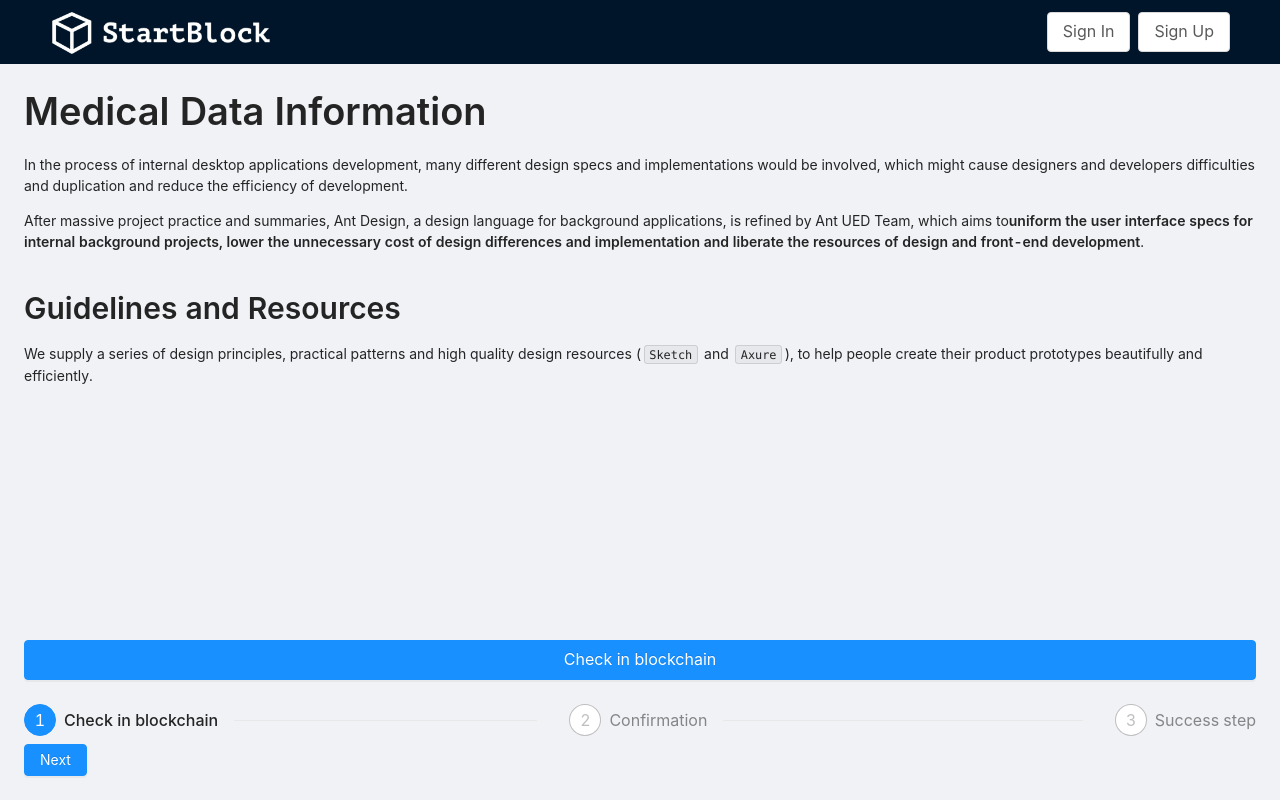
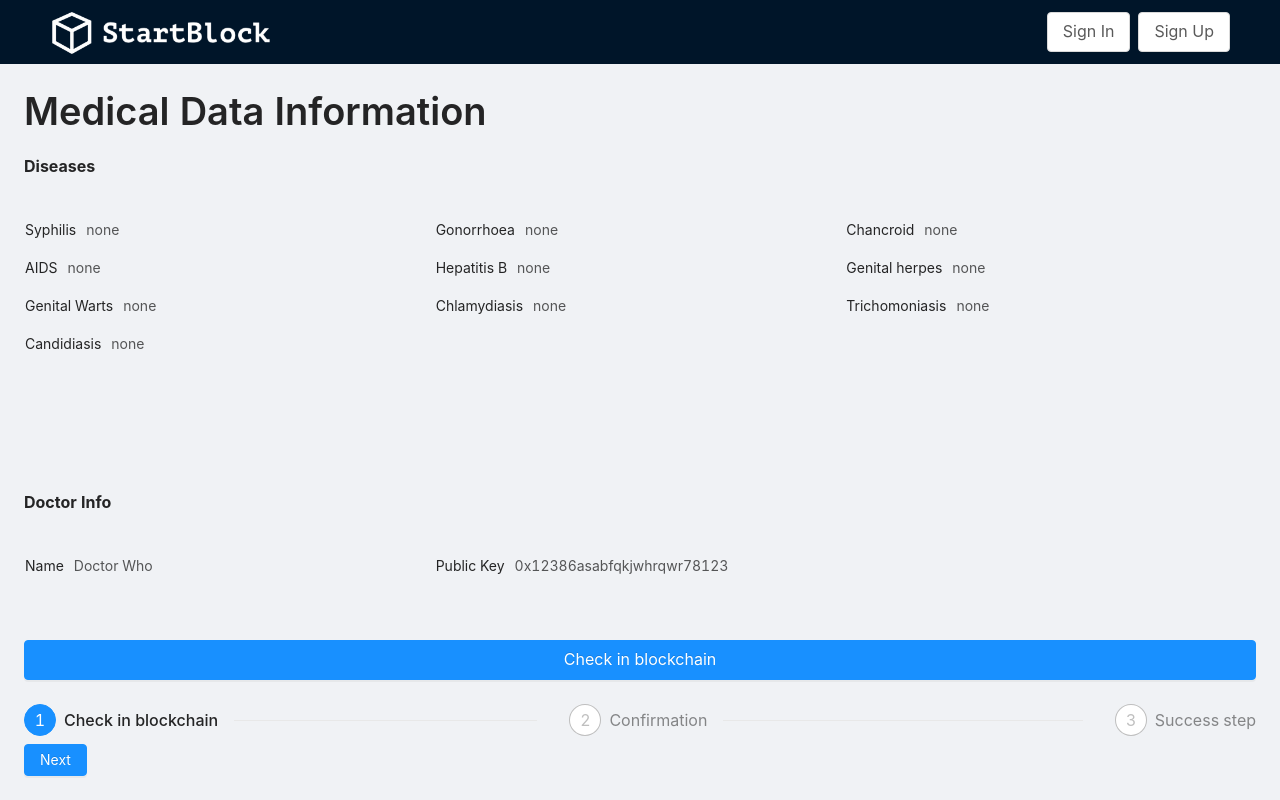
Before and after one commit to timac11/sex-hack-startblock, a React (Create React App) app: page /agreement in a window 1280 px wide. Built offline with nearby package versions, Linux system fonts and the light colour scheme.

Commit message:
some updates

```diff
--- a/src/pages/agreement/steps/confirm/confirm-step.less
+++ b/src/pages/agreement/steps/confirm/confirm-step.less
@@ -3,7 +3,6 @@
   &__container {
     display: flex;
     flex-direction: column;
-    align-items: center;
     height: 100%;
   }
 }
--- a/src/pages/agreement/steps/confirm/confirm-step.tsx
+++ b/src/pages/agreement/steps/confirm/confirm-step.tsx
@@ -6,7 +6,7 @@ const {Title, Paragraph, Text} = Typography;
 
 const ConfirmStep = () => {
     return (
-        <div className="ux-medical-step__container">
+        <div className="ux-confirm-step__container">
             <Typography>
                 <Title>Confirmation Data Information</Title>
                 <Paragraph>
--- /dev/null
+++ b/src/pages/agreement/steps/final/final-step.less
@@ -0,0 +1,3 @@
+.ux-final-step {
+
+}
--- /dev/null
+++ b/src/pages/agreement/steps/final/final-step.tsx
@@ -0,0 +1,6 @@
+import React from "react";
+import "./final-step.less";
+
+const FinalStep = () => {
+
+};
--- a/src/pages/agreement/steps/medical-data/medical-step.less
+++ b/src/pages/agreement/steps/medical-data/medical-step.less
@@ -5,6 +5,10 @@
     flex-direction: column;
     align-items: center;
     height: 100%;
+  }
+
+  &__doctor-info {
+    margin-top: 120px;
   }
 
   &__button-wrapper {
--- a/src/pages/agreement/steps/medical-data/medical-step.tsx
+++ b/src/pages/agreement/steps/medical-data/medical-step.tsx
@@ -1,34 +1,34 @@
 import React from "react";
-import {Button, Typography} from 'antd';
+import {Button, Descriptions, Typography} from 'antd';
 import "./medical-step.less";
 
 const {Title, Paragraph, Text} = Typography;
+
+const medicalSteps: string[] = [
+    "Syphilis",
+    "Gonorrhoea",
+    "Chancroid",
+    "AIDS",
+    "Hepatitis B",
+    "Genital herpes",
+    "Genital Warts",
+    "Chlamydiasis",
+    "Trichomoniasis",
+    "Candidiasis"
+];
 
 const MedicalStep = () => {
     return (
         <div className="ux-medical-step__container">
             <Typography>
                 <Title>Medical Data Information</Title>
-                <Paragraph>
-                    In the process of internal desktop applications development, many different design specs and
-                    implementations would be involved, which might cause designers and developers difficulties and
-                    duplication and reduce the efficiency of development.
-                </Paragraph>
-                <Paragraph>
-                    After massive project practice and summaries, Ant Design, a design language for background
-                    applications, is refined by Ant UED Team, which aims to
-                    <Text strong>
-                        uniform the user interface specs for internal background projects, lower the unnecessary
-                        cost of design differences and implementation and liberate the resources of design and
-                        front-end development
-                    </Text>.
-                </Paragraph>
-                <Title level={2}>Guidelines and Resources</Title>
-                <Paragraph>
-                    We supply a series of design principles, practical patterns and high quality design resources
-                    (<Text code>Sketch</Text> and <Text code>Axure</Text>), to help people create their product
-                    prototypes beautifully and efficiently.
-                </Paragraph>
+                <Descriptions title="Diseases">
+                    {medicalSteps.map((step) => <Descriptions.Item label={step}>none</Descriptions.Item>)}
+                </Descriptions>
+                <Descriptions className="ux-medical-step__doctor-info" title="Doctor Info">
+                    <Descriptions.Item label="Name">Doctor Who</Descriptions.Item>
+                    <Descriptions.Item label="Public Key">0x12386asabfqkjwhrqwr78123</Descriptions.Item>
+                </Descriptions>
             </Typography>
             <div className="ux-medical-step__button-wrapper">
                 <Button type="primary" block size="large">
--- a/src/pages/registration/registration-page.tsx
+++ b/src/pages/registration/registration-page.tsx
@@ -25,9 +25,9 @@ const roles = [
         label: "User"
     },
     {
-        value: "admin",
-        key: "admin",
-        label: "Admin"
+        value: "doctor",
+        key: "doctor",
+        label: "Doctor"
     }
 ];
 
```
